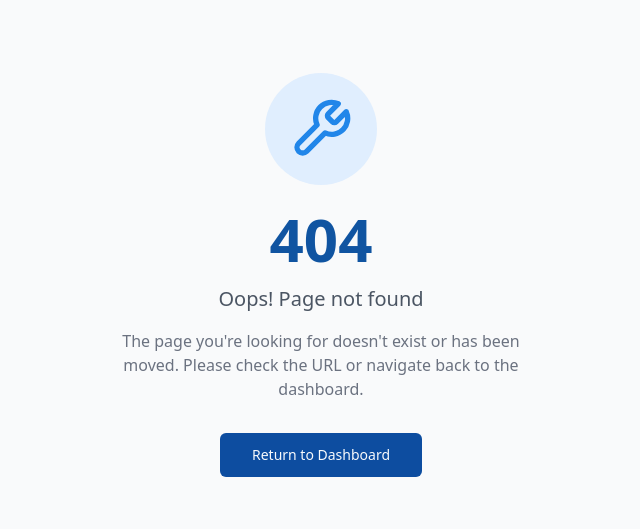
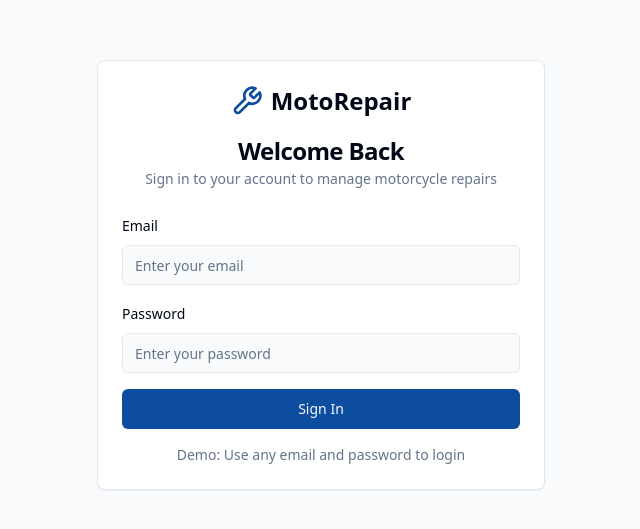
Before and after one commit to soulram/moto-repair-compass, a React (Vite) app: page /login in a window 1280 px wide. Before the commit this address had no page. Shown: the part 125-654 px from the top of the page, without its empty margins (319-959 px from the left). Built offline with nearby package versions, Linux system fonts and the light colour scheme.

Commit message:
feat: Add login page
Adds a login page to the application.

```diff
--- a/src/App.tsx
+++ b/src/App.tsx
@@ -12,6 +12,7 @@ import RepairIntake from "./pages/RepairIntake";
 import Inventory from "./pages/Inventory";
 import ContractTypes from "./pages/ContractTypes";
 import ContractMonitoring from "./pages/ContractMonitoring";
+import Login from "./pages/Login";
 import NotFound from "./pages/NotFound";
 
 const queryClient = new QueryClient();
@@ -23,6 +24,7 @@ const App = () => (
       <Sonner />
       <BrowserRouter>
         <Routes>
+          <Route path="/login" element={<Login />} />
           <Route
             path="/"
             element={
--- /dev/null
+++ b/src/pages/Login.tsx
@@ -0,0 +1,101 @@
+
+import React, { useState } from 'react';
+import { useNavigate } from 'react-router-dom';
+import { Button } from '@/components/ui/button';
+import { Input } from '@/components/ui/input';
+import { Label } from '@/components/ui/label';
+import { Card, CardContent, CardDescription, CardHeader, CardTitle } from '@/components/ui/card';
+import { Wrench } from 'lucide-react';
+import { useToast } from '@/hooks/use-toast';
+
+const Login = () => {
+  const [email, setEmail] = useState('');
+  const [password, setPassword] = useState('');
+  const [isLoading, setIsLoading] = useState(false);
+  const navigate = useNavigate();
+  const { toast } = useToast();
+
+  const handleSubmit = async (e: React.FormEvent) => {
+    e.preventDefault();
+    setIsLoading(true);
+
+    // Simulate login process
+    try {
+      // For demo purposes, accept any email/password
+      if (email && password) {
+        toast({
+          title: "Login successful",
+          description: "Welcome to MotoRepair Management",
+        });
+        navigate('/');
+      } else {
+        throw new Error('Please enter both email and password');
+      }
+    } catch (error) {
+      toast({
+        title: "Login failed",
+        description: error instanceof Error ? error.message : "Invalid credentials",
+        variant: "destructive",
+      });
+    } finally {
+      setIsLoading(false);
+    }
+  };
+
+  return (
+    <div className="min-h-screen flex items-center justify-center bg-gray-50">
+      <Card className="w-full max-w-md">
+        <CardHeader className="text-center">
+          <div className="flex justify-center mb-4">
+            <div className="flex items-center gap-2">
+              <Wrench className="h-8 w-8 text-primary" />
+              <h1 className="text-2xl font-bold">MotoRepair</h1>
+            </div>
+          </div>
+          <CardTitle>Welcome Back</CardTitle>
+          <CardDescription>
+            Sign in to your account to manage motorcycle repairs
+          </CardDescription>
+        </CardHeader>
+        <CardContent>
+          <form onSubmit={handleSubmit} className="space-y-4">
+            <div className="space-y-2">
+              <Label htmlFor="email">Email</Label>
+              <Input
+                id="email"
+                type="email"
+                placeholder="Enter your email"
+                value={email}
+                onChange={(e) => setEmail(e.target.value)}
+                required
+              />
+            </div>
+            <div className="space-y-2">
+              <Label htmlFor="password">Password</Label>
+              <Input
+                id="password"
+                type="password"
+                placeholder="Enter your password"
+                value={password}
+                onChange={(e) => setPassword(e.target.value)}
+                required
+              />
+            </div>
+            <Button
+              type="submit"
+              className="w-full"
+              disabled={isLoading}
+            >
+              {isLoading ? 'Signing in...' : 'Sign In'}
+            </Button>
+          </form>
+          <div className="mt-4 text-center text-sm text-muted-foreground">
+            Demo: Use any email and password to login
+          </div>
+        </CardContent>
+      </Card>
+    </div>
+  );
+};
+
+export default Login;
```
Also changed, not shown: src/components/ui/card.tsx (+2 -5 lines).
